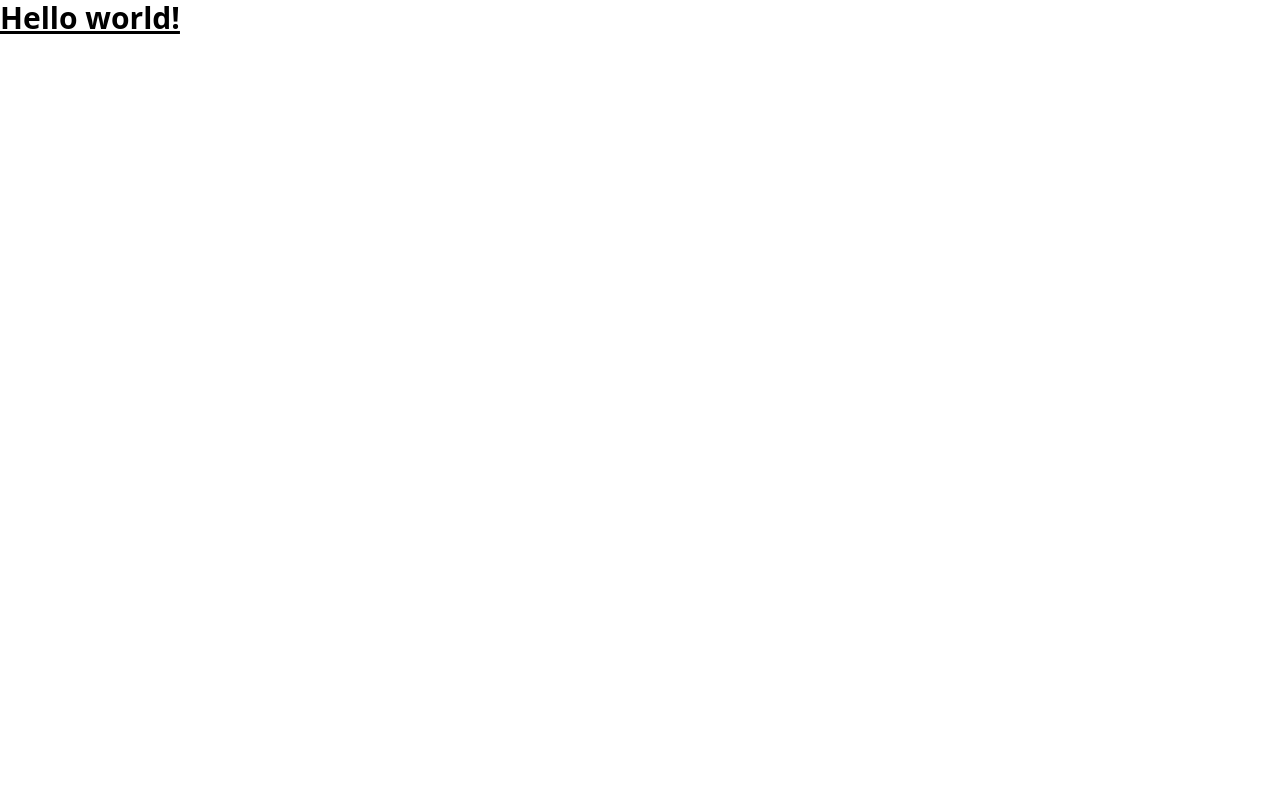
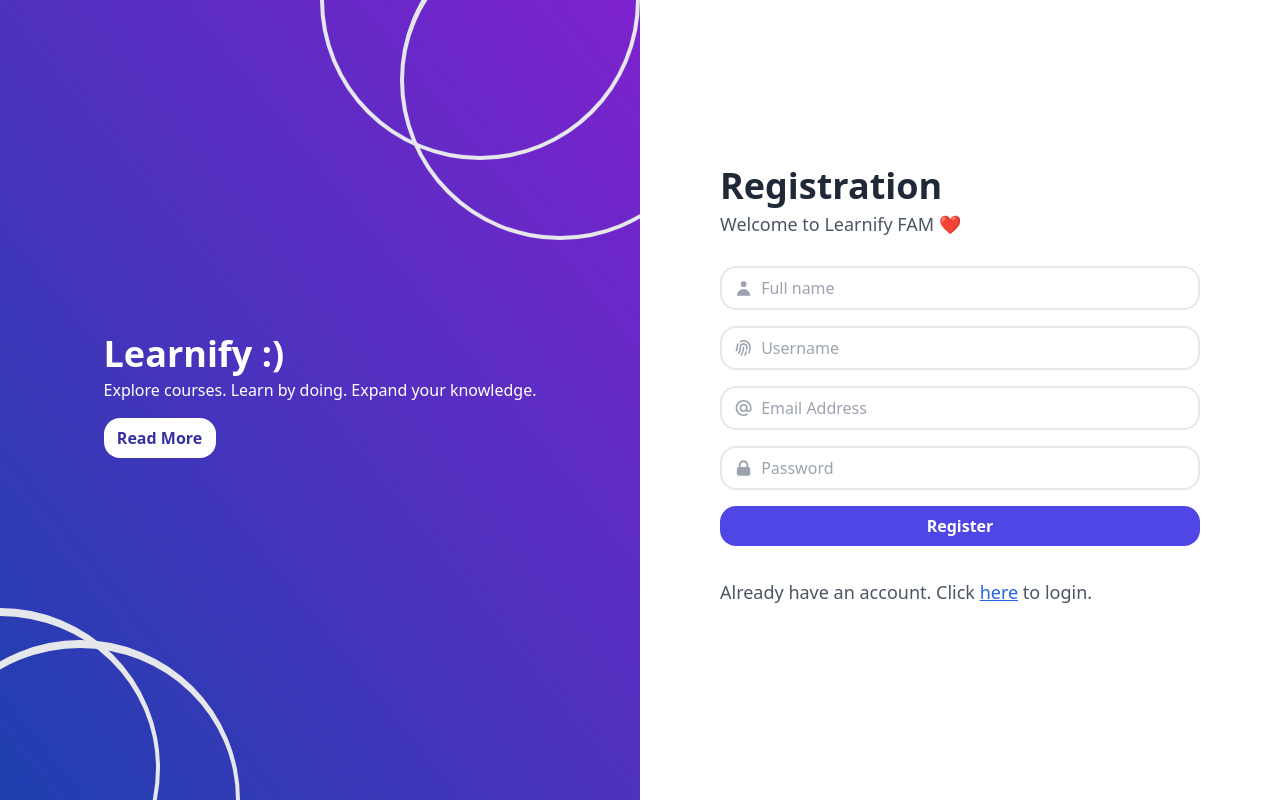
Before and after one commit to shafdo/Y3-S1-DS-IT21801204, a React (Vite) app in the folder frontend/: page /register in a window 1280 px wide. Built offline with nearby package versions, Linux system fonts and the light colour scheme.

Commit message:
Feat: Login, register page added

```diff
--- a/frontend/package.json
+++ b/frontend/package.json
@@ -12,6 +12,7 @@
   "dependencies": {
     "react": "^18.2.0",
     "react-dom": "^18.2.0",
+    "react-router-dom": "^6.23.0",
     "sass": "^1.76.0"
   },
   "devDependencies": {
--- a/frontend/src/pages/App.jsx
+++ b/frontend/src/pages/App.jsx
@@ -1,5 +1,15 @@
+import { BrowserRouter as Router, Routes, Route } from 'react-router-dom';
+import { RegisterPage, LoginPage } from './';
+
 function App() {
-  return <h1 className="text-3xl font-bold underline">Hello world!</h1>;
+  return (
+    <Router>
+      <Routes>
+        <Route path="/register" element={<RegisterPage />} />
+        <Route path="/login" element={<LoginPage />} />
+      </Routes>
+    </Router>
+  );
 }
 
 export default App;
--- /dev/null
+++ b/frontend/src/pages/index.js
@@ -0,0 +1,2 @@
+export { default as LoginPage } from './login';
+export { default as RegisterPage } from './register';
--- /dev/null
+++ b/frontend/src/pages/login/index.jsx
@@ -0,0 +1,99 @@
+import { Link } from 'react-router-dom';
+
+const LoginPage = () => {
+  return (
+    <div className="h-screen md:flex">
+      <div className="relative overflow-hidden md:flex w-1/2 bg-gradient-to-tr from-purple-600 to-orange-500 i justify-around items-center hidden">
+        <div>
+          <h1 className="text-white font-bold text-4xl font-sans">
+            Learnify :)
+          </h1>
+          <p className="text-white mt-1">
+            Explore courses. Learn by doing. Expand your knowledge.
+          </p>
+          <Link to="/">
+            <button
+              type="submit"
+              className="block w-28 bg-white text-indigo-800 mt-4 py-2 rounded-2xl font-bold mb-2"
+            >
+              Read More
+            </button>
+          </Link>
+        </div>
+        <div className="absolute -bottom-32 -left-40 w-80 h-80 border-4 rounded-full border-opacity-30 border-t-8"></div>
+        <div className="absolute -bottom-40 -left-20 w-80 h-80 border-4 rounded-full border-opacity-30 border-t-8"></div>
+        <div className="absolute -top-40 -right-0 w-80 h-80 border-4 rounded-full border-opacity-30 border-t-8"></div>
+        <div className="absolute -top-20 -right-20 w-80 h-80 border-4 rounded-full border-opacity-30 border-t-8"></div>
+      </div>
+      <div className="flex md:w-1/2 justify-center py-10 items-center bg-white">
+        <form className="bg-white w-3/4">
+          <h1 className="text-gray-800 font-bold text-4xl mb-1">Login</h1>
+          <p className="text-lg font-normal text-gray-600 mb-7">
+            Login to Learnify. Continue endless learning 🎓.
+          </p>
+
+          <div className="flex items-center border-2 py-2 px-3 rounded-2xl mb-4">
+            <svg
+              xmlns="http://www.w3.org/2000/svg"
+              className="h-5 w-5 text-gray-400"
+              fill="none"
+              viewBox="0 0 24 24"
+              stroke="currentColor"
+            >
+              <path
+                strokeLinecap="round"
+                strokeLinejoin="round"
+                strokeWidth={2}
+                d="M16 12a4 4 0 10-8 0 4 4 0 008 0zm0 0v1.5a2.5 2.5 0 005 0V12a9 9 0 10-9 9m4.5-1.206a8.959 8.959 0 01-4.5 1.207"
+              ></path>
+            </svg>
+            <input
+              className="pl-2 outline-none border-none w-full"
+              type="text"
+              name=""
+              id=""
+              placeholder="Email Address"
+            />
+          </div>
+          <div className="flex items-center border-2 py-2 px-3 rounded-2xl">
+            <svg
+              xmlns="http://www.w3.org/2000/svg"
+              className="h-5 w-5 text-gray-400"
+              viewBox="0 0 20 20"
+              fill="currentColor"
+            >
+              <path
+                fillRule="evenodd"
+                d="M5 9V7a5 5 0 0110 0v2a2 2 0 012 2v5a2 2 0 01-2 2H5a2 2 0 01-2-2v-5a2 2 0 012-2zm8-2v2H7V7a3 3 0 016 0z"
+                clipRule="evenodd"
+              ></path>
+            </svg>
+            <input
+              className="pl-2 outline-none border-none w-full"
+              type="text"
+              name=""
+              id=""
+              placeholder="Password"
+            />
+          </div>
+          <button
+            type="submit"
+            className="block w-full bg-indigo-600 mt-4 py-2 rounded-2xl text-white font-semibold mb-2"
+          >
+            Login
+          </button>
+
+          <p className="mt-8 text-lg font-normal text-gray-600 mb-7">
+            Don&apos;t have an account. Click{' '}
+            <Link to="/register">
+              <span className="text-blue-600 underline">here</span>
+            </Link>{' '}
+            to register.
+          </p>
+        </form>
+      </div>
+    </div>
+  );
+};
+
+export default LoginPage;
--- /dev/null
+++ b/frontend/src/pages/register/index.jsx
@@ -0,0 +1,144 @@
+import { Link } from 'react-router-dom';
+
+const RegisterPage = () => {
+  return (
+    <div className="h-screen md:flex">
+      <div className="relative overflow-hidden md:flex w-1/2 bg-gradient-to-tr from-blue-800 to-purple-700 i justify-around items-center hidden">
+        <div>
+          <h1 className="text-white font-bold text-4xl font-sans">
+            Learnify :)
+          </h1>
+          <p className="text-white mt-1">
+            Explore courses. Learn by doing. Expand your knowledge.
+          </p>
+          <Link to="/">
+            <button
+              type="submit"
+              className="block w-28 bg-white text-indigo-800 mt-4 py-2 rounded-2xl font-bold mb-2"
+            >
+              Read More
+            </button>
+          </Link>
+        </div>
+        <div className="absolute -bottom-32 -left-40 w-80 h-80 border-4 rounded-full border-opacity-30 border-t-8"></div>
+        <div className="absolute -bottom-40 -left-20 w-80 h-80 border-4 rounded-full border-opacity-30 border-t-8"></div>
+        <div className="absolute -top-40 -right-0 w-80 h-80 border-4 rounded-full border-opacity-30 border-t-8"></div>
+        <div className="absolute -top-20 -right-20 w-80 h-80 border-4 rounded-full border-opacity-30 border-t-8"></div>
+      </div>
+      <div className="flex md:w-1/2 justify-center py-10 items-center bg-white">
+        <form className="bg-white w-3/4">
+          <h1 className="text-gray-800 font-bold text-4xl mb-1">
+            Registration
+          </h1>
+          <p className="text-lg font-normal text-gray-600 mb-7">
+            Welcome to Learnify FAM ❤️
+          </p>
+          <div className="flex items-center border-2 py-2 px-3 rounded-2xl mb-4">
+            <svg
+              xmlns="http://www.w3.org/2000/svg"
+              className="h-5 w-5 text-gray-400"
+              viewBox="0 0 20 20"
+              fill="currentColor"
+            >
+              <path
+                fillRule="evenodd"
+                d="M10 9a3 3 0 100-6 3 3 0 000 6zm-7 9a7 7 0 1114 0H3z"
+                clipRule="evenodd"
+              ></path>
+            </svg>
+            <input
+              className="pl-2 outline-none border-none w-full"
+              type="text"
+              name=""
+              id=""
+              placeholder="Full name"
+            />
+          </div>
+          <div className="flex items-center border-2 py-2 px-3 rounded-2xl mb-4">
+            <svg
+              xmlns="http://www.w3.org/2000/svg"
+              className="h-5 w-5 text-gray-400"
+              fill="none"
+              viewBox="0 0 24 24"
+              stroke="currentColor"
+            >
+              <path
+                strokeLinecap="round"
+                strokeLinejoin="round"
+                strokeWidth={2}
+                d="M12 11c0 3.517-1.009 6.799-2.753 9.571m-3.44-2.04l.054-.09A13.916 13.916 0 008 11a4 4 0 118 0c0 1.017-.07 2.019-.203 3m-2.118 6.844A21.88 21.88 0 0015.171 17m3.839 1.132c.645-2.266.99-4.659.99-7.132A8 8 0 008 4.07M3 15.364c.64-1.319 1-2.8 1-4.364 0-1.457.39-2.823 1.07-4"
+              ></path>
+            </svg>
+            <input
+              className="pl-2 outline-none border-none w-full"
+              type="text"
+              name=""
+              id=""
+              placeholder="Username"
+            />
+          </div>
+          <div className="flex items-center border-2 py-2 px-3 rounded-2xl mb-4">
+            <svg
+              xmlns="http://www.w3.org/2000/svg"
+              className="h-5 w-5 text-gray-400"
+              fill="none"
+              viewBox="0 0 24 24"
+              stroke="currentColor"
+            >
+              <path
+                strokeLinecap="round"
+                strokeLinejoin="round"
+                strokeWidth={2}
+                d="M16 12a4 4 0 10-8 0 4 4 0 008 0zm0 0v1.5a2.5 2.5 0 005 0V12a9 9 0 10-9 9m4.5-1.206a8.959 8.959 0 01-4.5 1.207"
+              ></path>
+            </svg>
+            <input
+              className="pl-2 outline-none border-none w-full"
+              type="text"
+              name=""
+              id=""
+              placeholder="Email Address"
+            />
+          </div>
+          <div className="flex items-center border-2 py-2 px-3 rounded-2xl">
+            <svg
+              xmlns="http://www.w3.org/2000/svg"
+              className="h-5 w-5 text-gray-400"
+              viewBox="0 0 20 20"
+              fill="currentColor"
+            >
+              <path
+                fillRule="evenodd"
+                d="M5 9V7a5 5 0 0110 0v2a2 2 0 012 2v5a2 2 0 01-2 2H5a2 2 0 01-2-2v-5a2 2 0 012-2zm8-2v2H7V7a3 3 0 016 0z"
+                clipRule="evenodd"
+              ></path>
+            </svg>
+            <input
+              className="pl-2 outline-none border-none w-full"
+              type="text"
+              name=""
+              id=""
+              placeholder="Password"
+            />
+          </div>
+          <button
+            type="submit"
+            className="block w-full bg-indigo-600 mt-4 py-2 rounded-2xl text-white font-semibold mb-2"
+          >
+            Register
+          </button>
+
+          <p className="mt-8 text-lg font-normal text-gray-600 mb-7">
+            Already have an account. Click{' '}
+            <Link to="/login">
+              <span className="text-blue-600 underline">here</span>
+            </Link>{' '}
+            to login.
+          </p>
+        </form>
+      </div>
+    </div>
+  );
+};
+
+export default RegisterPage;
```
Also changed, not shown: 1 other file (tests, documents, lock files or other folders).
